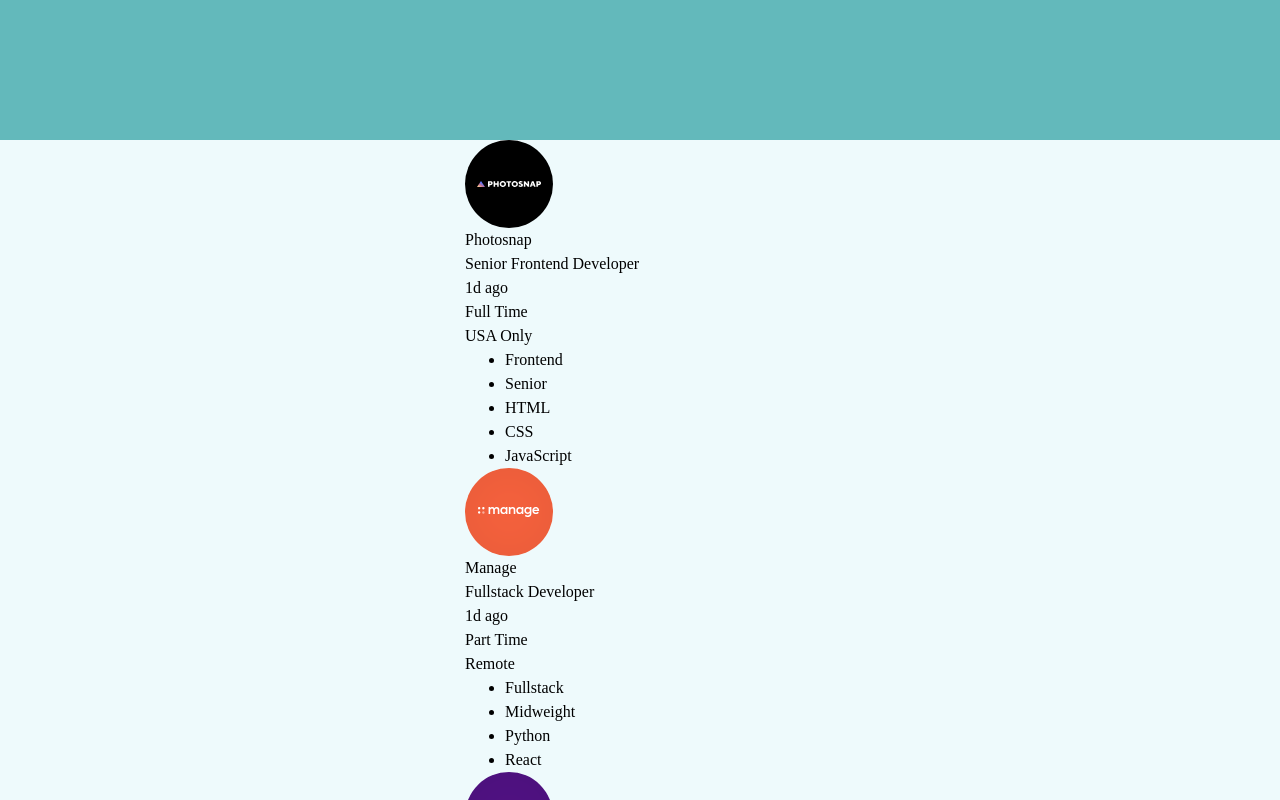
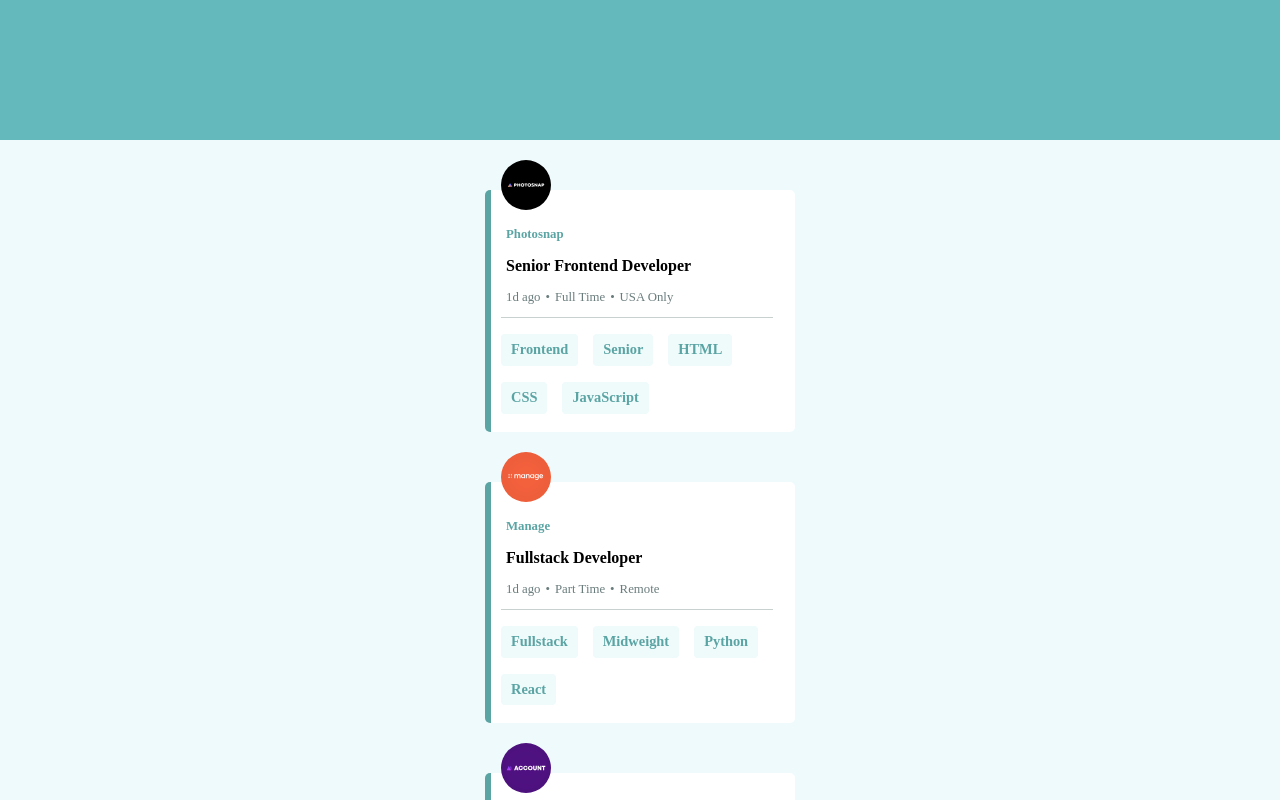
Before and after one commit to apdsrocha/job-page-listing, a React (Create React App) app: page / in a window 1280 px wide. Shown: the top 800 px of the page. Built offline with nearby package versions, Linux system fonts and the light colour scheme.

Commit message:
add - card styles

```diff
--- a/src/components/Card/Card.jsx
+++ b/src/components/Card/Card.jsx
@@ -1,3 +1,5 @@
+import * as S from './styles';
+
 const data = [
   {
     id: 1,
@@ -153,28 +155,28 @@ const data = [
 function Card() {
   return data.map((info) => {
     return (
-      <article key={info.id}>
-        <img src={info.logo} />
+      <S.Card key={info.id}>
+        <S.Avatar src={info.logo} />
         <div>
-          <p>{info.company}</p>
-          <p>{info.position}</p>
-          <div>
-            <p>{info.postedAt} </p>
-            <p>{info.contract}</p>
-            <p>{info.location}</p>
-          </div>
-          <ul>
-            <li>{info.role}</li>
-            <li>{info.level}</li>
+          <S.CompanyName>{info.company}</S.CompanyName>
+          <S.JobTitle>{info.position}</S.JobTitle>
+          <S.PostInfo>
+            <S.PostInfoTxt>{info.postedAt} </S.PostInfoTxt>
+            <S.PostInfoTxt>{info.contract}</S.PostInfoTxt>
+            <S.PostInfoTxt>{info.location}</S.PostInfoTxt>
+          </S.PostInfo>
+          <S.Tags>
+            <S.Tag>{info.role}</S.Tag>
+            <S.Tag>{info.level}</S.Tag>
             {info.languages.map((item) => (
-              <li key={item}>{item}</li>
+              <S.Tag key={item}>{item}</S.Tag>
             ))}
             {info.tools.map((item) => (
-              <li key={item}>{item}</li>
+              <S.Tag key={item}>{item}</S.Tag>
             ))}
-          </ul>
+          </S.Tags>
         </div>
-      </article>
+      </S.Card>
     );
   });
 }
--- a/src/components/Card/styles.js
+++ b/src/components/Card/styles.js
@@ -0,0 +1,58 @@
+import styled from "styled-components";
+
+export const Card = styled.article`
+  background-color: hsl(0, 0%, 100%);
+  padding: 10px;
+  margin: 50px 20px;
+  border-left: 6px solid hsl(180, 29%, 50%);
+  border-radius: 5px;
+`;
+export const Avatar = styled.img`
+  width: 50px;
+  margin-top: -40px;
+  margin-bottom: 10px;
+`;
+export const CompanyName = styled.p`
+  font-weight: 700;
+  font-size: 0.8rem;
+  color: hsl(180, 29%, 50%);
+  padding: 5px;
+`;
+export const JobTitle = styled.p`
+  font-weight: 700;
+  padding: 5px 5px 0 5px;
+`;
+export const PostInfo = styled.div`
+  font-size: 0.8rem;
+  display: flex;
+  padding: 5px;
+  border-bottom: 1px solid hsl(180, 8%, 80%);
+  margin-right: 12px;
+`;
+
+export const PostInfoTxt = styled.p`
+  color: hsl(180, 8%, 45%);
+  padding: 5px 5px 5px 0;
+
+  &:not(:first-child)::before {
+    content: "•";
+    padding-right: 5px;
+  }
+`;
+export const Tags = styled.ul`
+  list-style: none;
+  padding: 0;
+  display: flex;
+  flex-wrap: wrap;
+  margin-top: 8px;
+`;
+export const Tag = styled.li`
+  padding: 5px 10px;
+  background-color: hsl(180, 52%, 96%);
+  color: hsl(180, 29%, 50%);
+  font-weight: 700;
+  font-size: .9rem;
+  border-radius: 4px;
+  margin: 8px 15px;
+  margin-left: 0;
+`;
```
